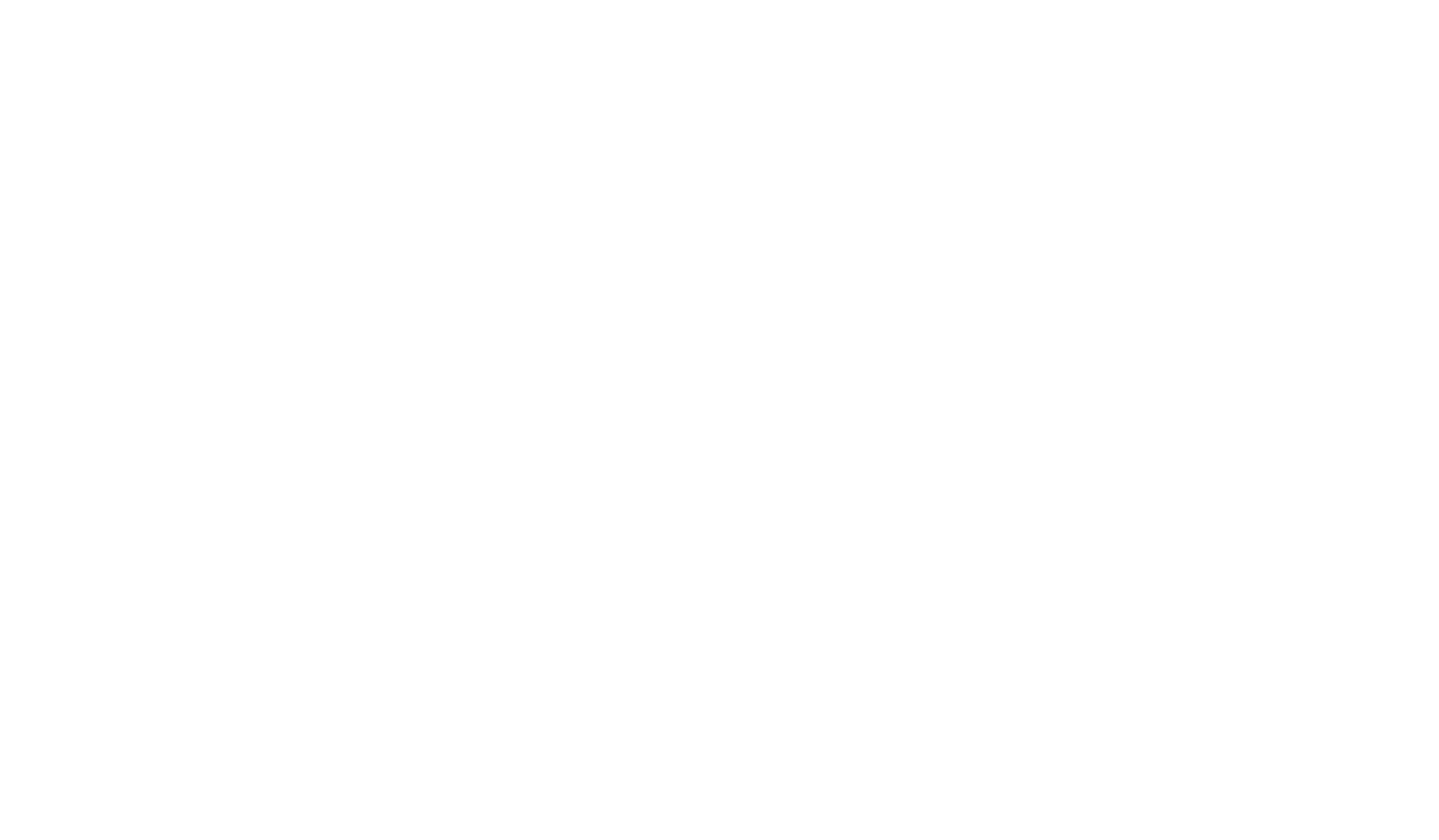
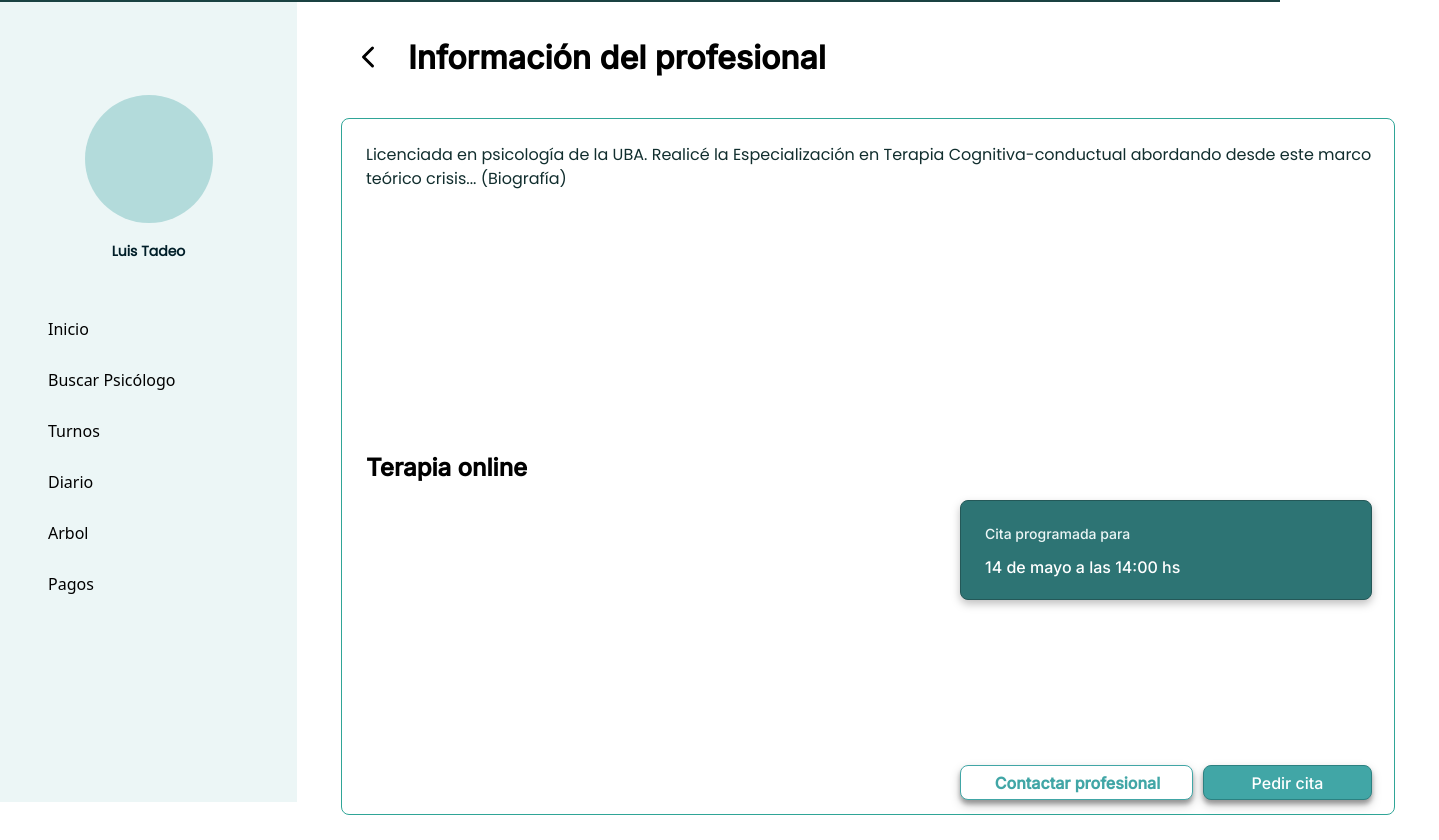
Before and after one commit to WangJian-114/Psy-Line, a React (Vite) app: page /profile in a window 1280 px wide. Before the commit this address had no page. Shown: the part 62-902 px from the top of the page, 1439 px wide, since content can reach past the window. Before the commit the page ends 800 px from the top, so only its background shows below. Built offline with nearby package versions, Linux system fonts and the light colour scheme.

Commit message:
se creo formato para el perfil del profesional

```diff
--- a/src/App.jsx
+++ b/src/App.jsx
@@ -6,6 +6,7 @@ import Register from './Pages/Register'
 import HomePage from './Pages/HomePage'
 import SearchPage from './Pages/SearchPage'
 import MainHomePage from './Pages/MainHomePage'
+import ProfessionalProfilePage from './Pages/ProfessionalProfilePage'
 
 function App() {
 
@@ -19,6 +20,7 @@ function App() {
         <Route path="search" element={<SearchPage />}/>
         <Route path="home" element={<HomePage />} />
         <Route path="main" element={<MainHomePage />} />
+        <Route path="profile" element={<ProfessionalProfilePage />} />
 
       </Routes>
     </BrowserRouter>
--- /dev/null
+++ b/src/Pages/ProfessionalProfilePage/index.jsx
@@ -0,0 +1,17 @@
+import NavigationBar from "../../components/NavigationBar";
+import Menu from "../../components/Menu";
+import Profile from "../../components/Profile";
+
+const ProfessionalProfile = () => {
+  return (
+    <>
+      <div>
+        <Menu />
+        <NavigationBar />
+        <Profile />
+      </div>
+    </>
+  )
+}
+
+export default ProfessionalProfile
--- /dev/null
+++ b/src/components/Profile/index.jsx
@@ -0,0 +1,65 @@
+import { Button } from "@mui/base";
+import { FiChevronLeft } from "react-icons/fi";
+
+const Profile = () => {
+  return (
+    <>
+        <div className="div_contenido_perfil">
+            <div className="div_titulo_e_icono_pagina">
+                <Button className="boton_atras">
+                    <FiChevronLeft fontSize={36}/>
+                    {/* falta agregarle el comportamiento de que vuelva para atras */}
+                </Button>
+                <div className="div_titulo">
+                    <h1 className="titulo">Información del profesional</h1>
+                </div>
+            </div>
+        </div>
+
+        <div className="div_informacion_profesional">
+            <div className="div_informacion">
+                <div className="div_carta_profesional_y_biografia">
+
+                        {/* aca va a ir el componente de biografia del psicologo al que le hayan apretado ver perfil */}
+
+                    <div className="biografia">
+                        {/* la bio tambien se extrae del profesional X */}
+                        <h1 className="texto_biografia">Licenciada en psicología de la UBA.
+                        Realicé la Especialización en Terapia Cognitiva-conductual abordando desde este marco teórico crisis...
+                        (Biografía)</h1>
+
+                    </div>
+                </div>
+                <div className="div_terapia_online">
+                    <h1 className="texto_terapia">Terapia online</h1>
+                    <div className="div_calendario_y_cita">
+
+                        <div className="div_calendario">
+                        {/* aca dentro va a ir el calendario */}
+                        </div>
+                        <div className="div_cita_y_contactar">
+                            <div className="div_cita">
+                                <div className="encuadre_cita">
+                                    <h1 className="texto_cita_programada_para">Cita programada para</h1>
+                                    {/* la hora y el dia de la cita surgen de que la persona apreta X dia y hora en el calendario */}
+                                    <h1 className="texto_fecha_que_se_eligio_en_calendario">14 de mayo a las 14:00 hs</h1>
+                                </div>
+                            </div>
+                            <div className="div_botones">
+                                <Button className="boton_contratar_profesional">
+                                    <h1 className="texto_boton_contratar_profesional">Contactar profesional</h1>
+                                </Button>
+                                <Button className="boton_pedir_cita">
+                                    <h1 className="texto_boton_pedir_cita">Pedir cita</h1>
+                                </Button>
+                            </div>
+                        </div>
+                    </div>
+                </div>
+            </div>
+        </div>
+    </>
+  );
+}
+
+export default Profile
--- /dev/null
+++ b/src/components/Profile/styles/profile.css
@@ -0,0 +1,443 @@
+.div_contenido_perfil{
+    position: absolute;
+    width: 1143px;
+    height: 1009px;
+    left: 296px;
+    top: 0px;
+
+}
+
+.div_titulo_e_icono_pagina{
+
+  display: flex;
+  flex-direction: row;
+  align-items: center;
+  padding: 0px;
+  gap: 32px;
+
+  position: absolute;
+  width: 486px;
+  height: 39px;
+  left: 48px;
+  top: 96px;
+
+}
+
+.boton_atras{
+
+  width: 32px;
+  height: 32px;
+
+  flex: none;
+  order: 0;
+  flex-grow: 0;
+  background-color: white;
+}
+
+.div_titulo{
+
+  width: 32px;
+  height: 32px;
+
+  flex: none;
+  order: 0;
+  flex-grow: 0;
+
+}
+
+.titulo{
+
+  width: 422px;
+  height: 39px;
+
+  font-family: 'Inter';
+  font-style: normal;
+  font-weight: 600;
+  font-size: 32px;
+  line-height: 39px;
+
+  color: #000000;
+
+  flex: none;
+  order: 0;
+  flex-grow: 0;
+
+}
+
+.div_informacion_profesional{
+
+  position: absolute;
+  width: 1054px;
+  height: 697px;
+  left: 341px;
+  top: 180px;
+
+}
+
+.div_informacion{
+
+  box-sizing: border-box;
+
+  display: flex;
+  flex-direction: column;
+  align-items: flex-start;
+  padding: 24px;
+  gap: 40px;
+
+  position: absolute;
+  width: 1054px;
+  height: 697px;
+  left: 0px;
+  top: 0px;
+
+  background: #FFFFFF;
+  border: 1px solid #2FA597;
+  border-radius: 8px;
+
+}
+
+.div_carta_profesional_y_biografia{
+
+  display: flex;
+  flex-direction: column;
+  align-items: flex-end;
+  padding: 0px;
+  gap: 24px;
+
+  width: 1006px;
+  height: 270px;
+
+  flex: none;
+  order: 0;
+  align-self: stretch;
+  flex-grow: 0;
+
+}
+
+.div_biografia{
+
+  display: flex;
+  flex-direction: column;
+  align-items: flex-end;
+  padding: 0px;
+  gap: 24px;
+
+  width: 1006px;
+  height: 48px;
+
+  flex: none;
+  order: 2;
+  flex-grow: 0;
+
+}
+
+.texto_biografia{
+
+  width: 1006px;
+  height: 48px;
+
+  font-family: 'Poppins';
+  font-style: normal;
+  font-weight: 400;
+  font-size: 16px;
+  line-height: 24px;
+  display: flex;
+  align-items: flex-end;
+
+  color: #112E2E;
+
+  flex: none;
+  order: 0;
+  flex-grow: 0;
+
+}
+
+.div_barra_separadora{
+
+  width: 1006px;
+  height: 0px;
+
+  border: 1px solid #70B3AB;
+
+  flex: none;
+  order: 1;
+  align-self: stretch;
+  flex-grow: 0;
+
+}
+
+.div_terapia_online{
+  display: flex;
+  flex-direction: column;
+  align-items: flex-start;
+  padding: 0px;
+  gap: 10px;
+
+  width: 1006px;
+  height: 339px;
+
+  background: #FFFFFF;
+
+  flex: none;
+  order: 1;
+  align-self: stretch;
+  flex-grow: 0;
+}
+
+.texto_terapia{
+
+  width: 163px;
+  height: 29px;
+
+  font-family: 'Inter';
+  font-style: normal;
+  font-weight: 600;
+  font-size: 24px;
+  line-height: 29px;
+
+  color: #000000;
+
+
+  flex: none;
+  order: 0;
+  flex-grow: 0;
+
+}
+
+.div_calendario_y_cita{
+
+  display: flex;
+  flex-direction: row;
+  align-items: flex-start;
+  padding: 0px;
+  gap: 10px;
+
+  width: 1006px;
+  height: 300px;
+
+  flex: none;
+  order: 1;
+  align-self: stretch;
+  flex-grow: 0;
+
+}
+
+.div_calendario{
+
+  display: flex;
+  flex-direction: column;
+  align-items: flex-start;
+  padding: 0px 16px;
+  gap: 24px;
+
+  width: 584px;
+  height: 300px;
+
+  background: #FFFFFF;
+  border-radius: 8px;
+
+  flex: none;
+  order: 0;
+  flex-grow: 1;
+}
+
+.div_cita_y_contactar{
+
+  display: flex;
+  flex-direction: column;
+  justify-content: space-between;
+  align-items: flex-start;
+  padding: 0px;
+  gap: 32px;
+
+  width: 412px;
+  height: 300px;
+
+  filter: drop-shadow(0px 4px 4px rgba(0, 0, 0, 0.25));
+  flex: none;
+  order: 1;
+  align-self: stretch;
+  flex-grow: 0;
+
+}
+
+.div_cita{
+  box-sizing: border-box;
+
+  display: flex;
+  flex-direction: column;
+  align-items: flex-start;
+  padding: 24px;
+  gap: 10px;
+
+  width: 412px;
+  height: 100px;
+
+  background: #2D7474;
+  border: 1px solid #245858;
+  border-radius: 8px;
+
+  flex: none;
+  order: 0;
+  flex-grow: 0;
+}
+
+.encuadre_cita{
+
+  display: flex;
+  flex-direction: column;
+  align-items: flex-start;
+  padding: 0px;
+  gap: 8px;
+
+  width: 364px;
+  height: 52px;
+
+  flex: none;
+  order: 0;
+  align-self: stretch;
+  flex-grow: 0;
+
+}
+
+.texto_cita_programada_para{
+
+  width: 147px;
+  height: 17px;
+
+  font-family: 'Inter';
+  font-style: normal;
+  font-weight: 200;
+  font-size: 14px;
+  line-height: 17px;
+  color: #ECF6F6;
+
+  flex: none;
+  order: 0;
+  flex-grow: 0;
+
+}
+
+.texto_fecha_que_se_eligio_en_calendario{
+  /* 14 de mayo a las 14:00 hs */
+width: 198px;
+height: 19px;
+
+font-family: 'Inter';
+font-style: normal;
+font-weight: 200;
+font-size: 16px;
+line-height: 19px;
+
+color: #FFFFFF;
+
+flex: none;
+order: 1;
+flex-grow: 0;
+
+}
+
+.div_botones{
+
+display: flex;
+flex-direction: row;
+align-items: flex-start;
+padding: 0px;
+gap: 10px;
+
+width: 412px;
+height: 35px;
+
+flex: none;
+order: 1;
+align-self: stretch;
+flex-grow: 0;
+
+}
+
+.boton_contratar_profesional{
+
+  box-sizing: border-box;
+
+  display: flex;
+  flex-direction: row;
+  align-items: flex-start;
+  padding: 8px 32px;
+  gap: 10px;
+
+  width: 233px;
+  height: 35px;
+
+  background: #FFFFFF;
+
+  border: 1px solid #41A6A6;
+  box-shadow: 0px 4px 4px rgba(0, 0, 0, 0.25);
+  border-radius: 8px;
+
+  flex: none;
+  order: 0;
+  flex-grow: 0;
+
+}
+
+.texto_boton_contratar_profesional{
+
+  width: 169px;
+  height: 19px;
+
+  font-family: 'Inter';
+  font-style: normal;
+  font-weight: 600;
+  font-size: 16px;
+  line-height: 19px;
+
+  color: #41A6A6;
+
+  flex: none;
+  order: 0;
+  flex-grow: 0;
+
+}
+
+.boton_pedir_cita{
+
+  box-sizing: border-box;
+
+  display: flex;
+  flex-direction: row;
+  justify-content: center;
+  align-items: flex-start;
+  padding: 8px 32px;
+  gap: 10px;
+
+  width: 169px;
+  height: 35px;
+
+  background: #41A6A6;
+  border: 1px solid #2C8181;
+  box-shadow: 0px 4px 4px rgba(0, 0, 0, 0.25);
+  border-radius: 8px;
+
+  flex: none;
+  order: 1;
+  flex-grow: 1;
+
+}
+
+.texto_boton_pedir_cita{
+
+  width: 73px;
+  height: 19px;
+
+  font-family: 'Inter';
+  font-style: normal;
+  font-weight: 300;
+  font-size: 16px;
+  line-height: 19px;
+
+  color: #FFFFFF;
+
+  flex: none;
+  order: 0;
+  flex-grow: 0;
+}
--- a/src/index.css
+++ b/src/index.css
@@ -13,6 +13,8 @@
 @import url('./components/DailyPhrase/styles/dailyPhrase.css');
 @import url('./components/ButtonGroup/styles/buttonGroup.css');
 @import url('./components/Activity/styles/activity.css');
+@import url('./components/Profile/styles/profile.css');
+
 
 
 
```
